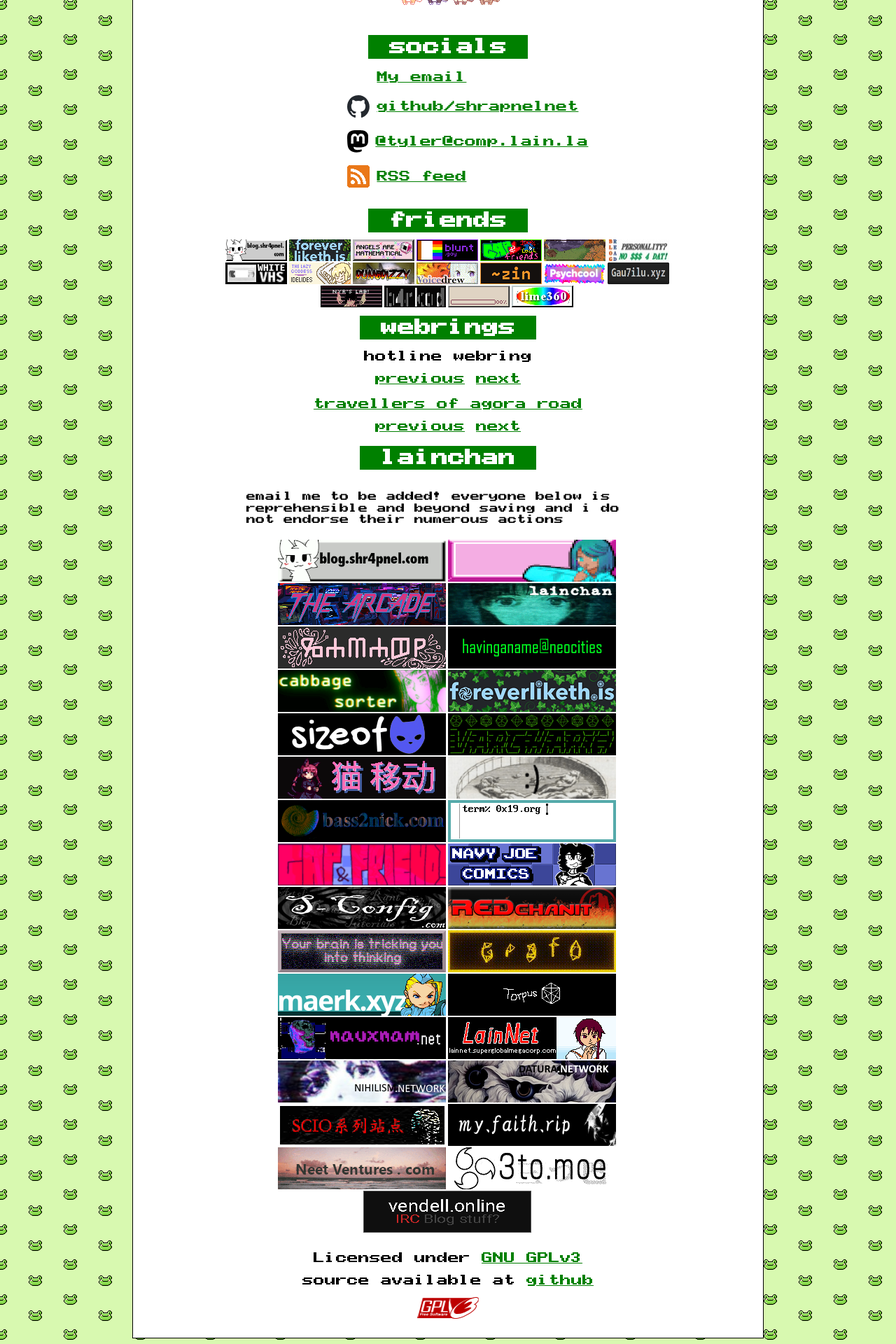
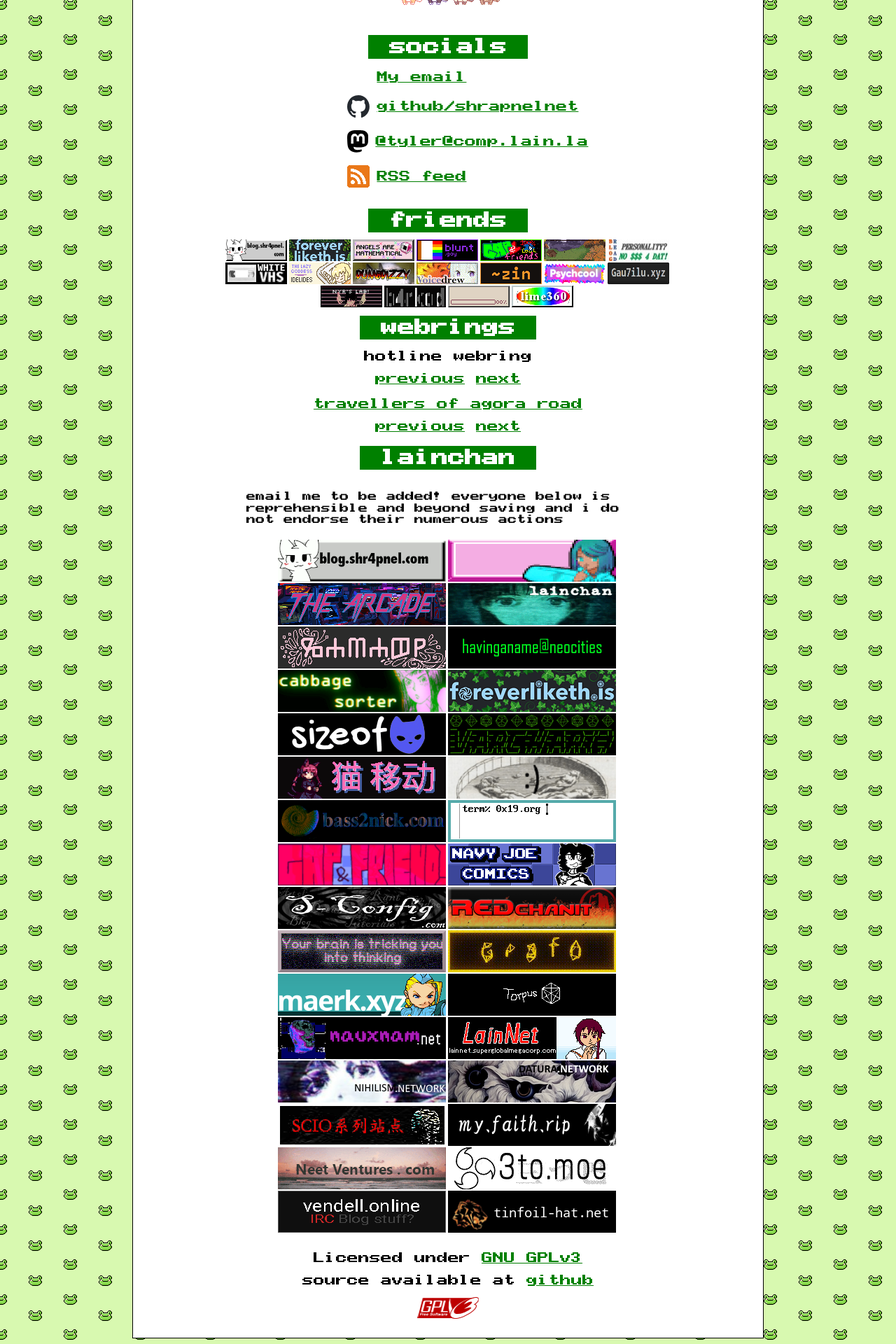
Before and after one commit to shrapnelnet/blog, a Jekyll site: the page built from index.html, in a window 1280 px wide. Shown: the part 763-2683 px from the top of the page at 70% size. Built offline with Jekyll 4.4.1, drawn with Linux system fonts in a browser that asks for light colours; the list of posts is cut into pages by our own code.

Commit message:
banners update

```diff
--- a/_layouts/shr4pnel.html
+++ b/_layouts/shr4pnel.html
@@ -433,6 +433,13 @@
                             loading="lazy"
                     />
                 </a>
+                <a href="https://tinfoil-hat.net" target="_blank" rel="noreferrer">
+                    <img
+                            src="/assets/lain/tinfoil-hat.png"
+                            alt="tinfoil-hat banner, minimalist icon of a tiger next to text"
+                            loading="lazy"
+                    />
+                </a>
             </div>
         </div>
         <p>Licensed under <a href="https://www.gnu.org/licenses/gpl-3.0.en.html">GNU GPLv3</a></p>
```
Also changed, not shown: assets/lain/tinfoil-hat.png (added).
